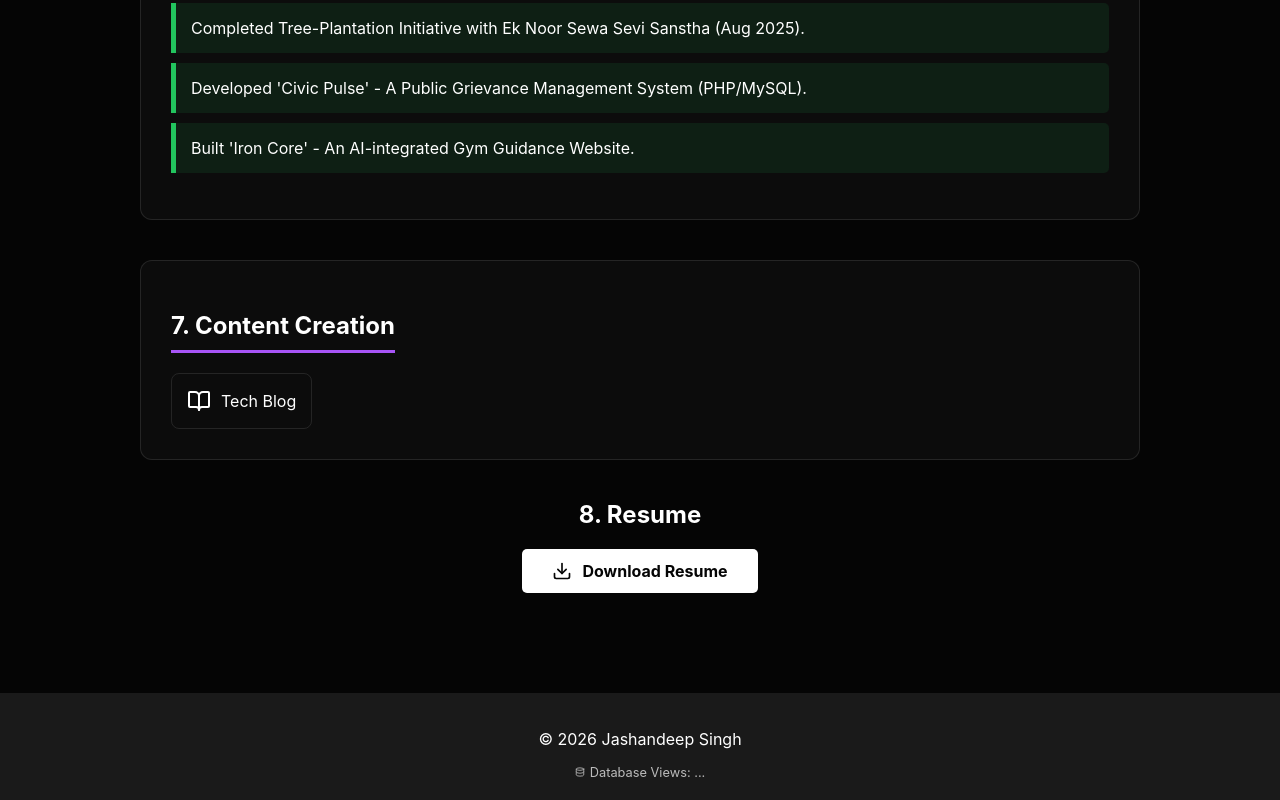
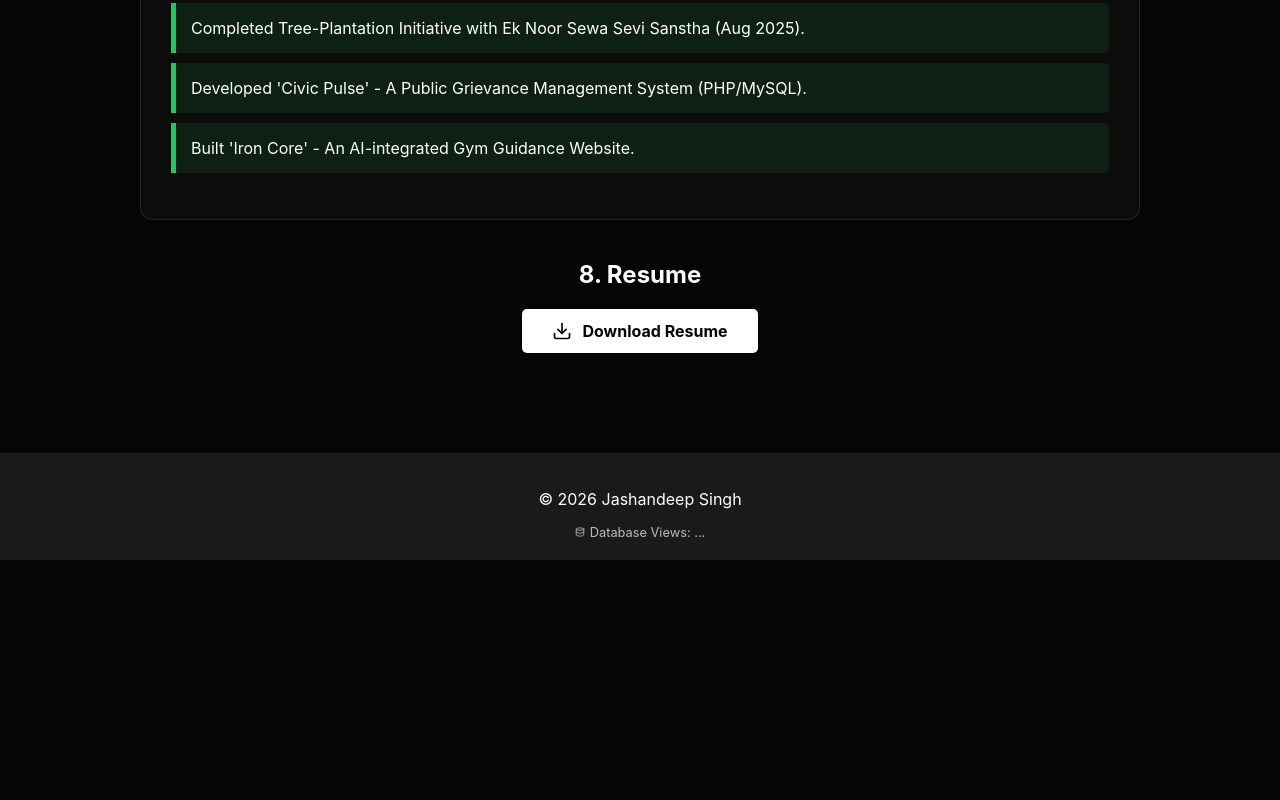
Before and after one commit to JashanLPU/jashandeep-portfolio, a React (Vite) app: page / in a window 1280 px wide. Shown: the part 2938-3738 px from the top of the page. After the commit the page ends 3498 px from the top, so only its background shows below. Built offline with nearby package versions, Linux system fonts and the light colour scheme; no server answers.

Commit message:
Update portfolio with professional sections and new project

```diff
--- a/src/App.jsx
+++ b/src/App.jsx
@@ -323,17 +323,7 @@ function App() {
           </ul>
         </section>
 
-        {/* 7. CONTENT CREATION */}
-        <section id="contact" className="section-card">
-          <h2 style={{ borderBottom: '3px solid var(--accent)', paddingBottom: '10px', display: 'inline-block', marginBottom: '20px' }}>
-            7. Content Creation
-          </h2>
-          <div style={{ display: 'flex', gap: '20px', flexWrap: 'wrap' }}>
-            <a href="#" style={{ display: 'flex', alignItems: 'center', gap: '10px', textDecoration: 'none', color: 'var(--text-primary)', padding: '15px', border: '1px solid var(--glass-border)', borderRadius: '8px' }}>
-              <BookOpen size={24} className="text-blue-500"/> Tech Blog
-            </a>
-          </div>
-        </section>
+
 
         {/* 8. RESUME DOWNLOAD */}
         <section style={{ textAlign: 'center', marginTop: '40px' }}>
```
